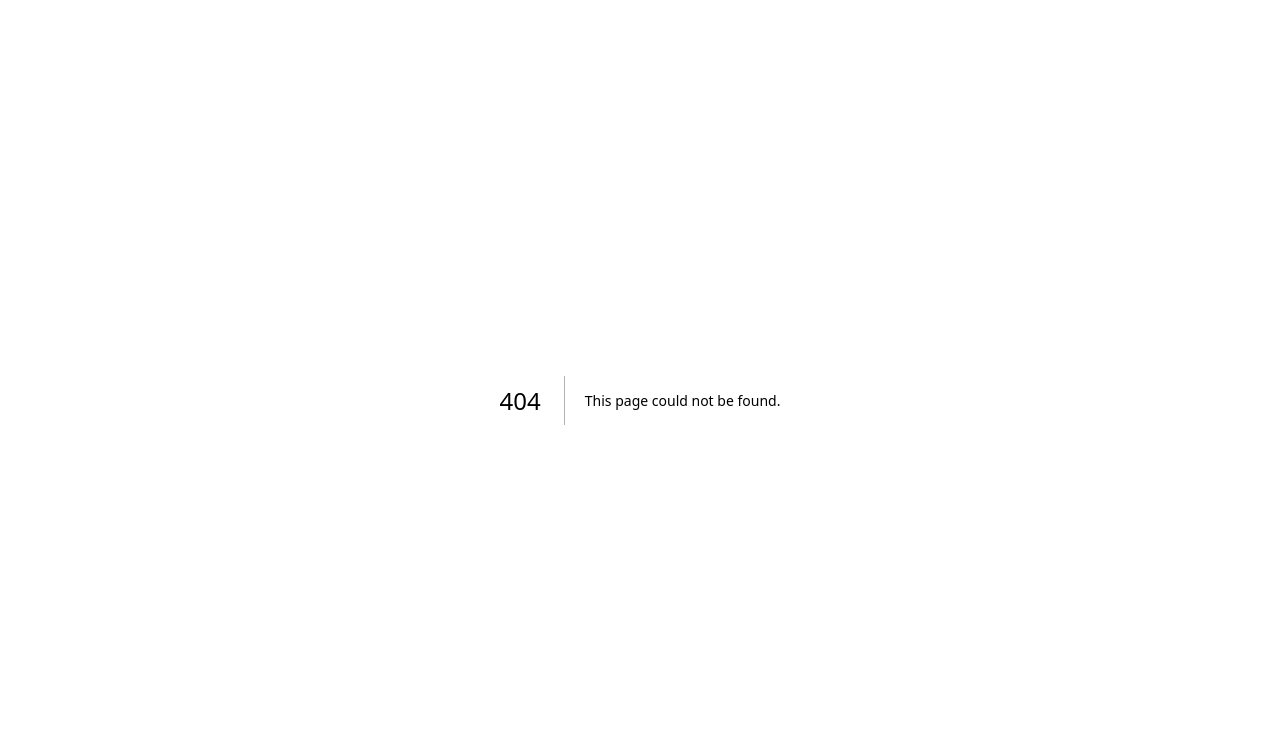
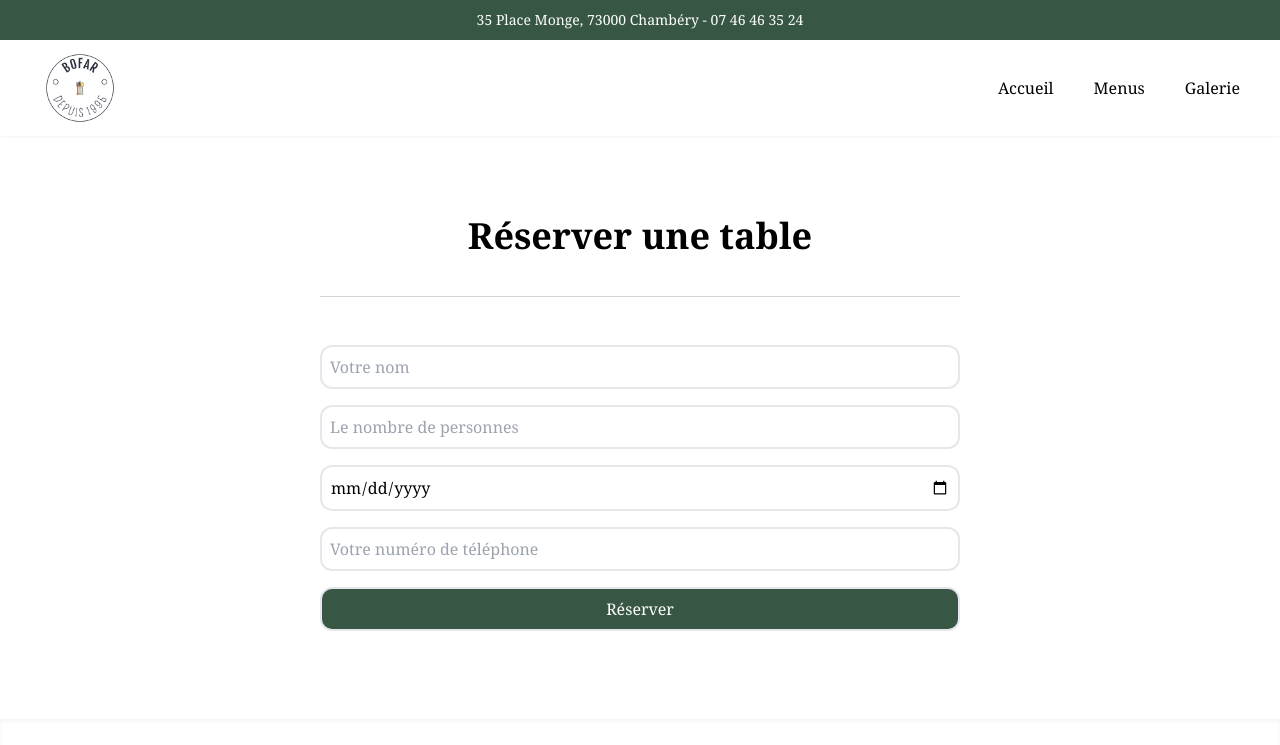
Before and after one commit to Seishiiin/bofar, a Next.js app: page /reservations in a window 1280 px wide. Before the commit this address had no page. Shown: the top 745 px of the page. Built offline with nearby package versions, Linux system fonts and the light colour scheme; grey boxes are pictures that could not be loaded.

Commit message:
contact page + reservations pages

```diff
--- /dev/null
+++ b/app/api/v1/reservations/route.js
@@ -0,0 +1,28 @@
+import { prisma } from "@/lib/database";
+
+export async function POST(req) {
+
+    const body = await req.json();
+    let response = {
+        message: "",
+        status: 0
+    };
+
+    await prisma.reservations.create({
+        data: {
+            name: body.name,
+            people: Number.parseInt(body.people),
+            daytime: new Date(body.daytime).toISOString(),
+            phone: body.phone
+        }
+    }).then(() => {
+        // return 200 status response
+        response = { message: "Votre réservation à bien été prise en compte", status: 200 };
+    }
+    ).catch((error) => {
+        // return 500 status response
+        response = { message: error.message, status: 500 };
+    });
+
+    return Response.json(response);
+}
--- a/app/contact/page.js
+++ /dev/null
@@ -1,9 +0,0 @@
-import Navbar from "@/components/Navbar";
-
-export default function Contact() {
-    return (
-        <main>
-            <Navbar />
-        </main>
-    );
-}
--- a/app/page.js
+++ b/app/page.js
@@ -93,8 +93,7 @@ export default function Home() {
                             <hr className={"my-2 border-gray-300"}/>
                             <p className={"line-clamp-3"}>{event.description}</p>
                             <div className={"flex justify-between items-baseline gap-2 mt-2"}>
-                                <p className={"flex justify-left items-start gap-2 line-clamp-1 text-lg font-black"}><i
-                                    className="bi bi-calendar"></i> {(event.daytime).split("T")[0]}</p>
+                                <p className={"flex justify-left items-start gap-2 line-clamp-1 text-lg font-black"}><i className="bi bi-calendar"></i> {(new Date(event.daytime).toLocaleDateString())}</p>
                                 <Link href={`/events/${snakeCase(event.name)}`}
                                       className={"bg-green-950/80 hover:bg-green-950 flex justify-center items-center gap-2 text-white text-sm mt-5 px-3 py-2 rounded-md"}><i
                                     className={"bi bi-eye"}></i> Voir plus</Link>
@@ -112,13 +111,13 @@ export default function Home() {
 
                 <div className={"w-full grid grid-cols-1 lg:grid-cols-3 gap-4 px-5 md:px-20"}>
                     <div className={"relative"}>
-                        <img src="/ouvrier/1.jpg" alt="Gallery 1" className={"w-full h-full object-cover rounded-md"}/>
+                        <img src="/premium/2.jpg" alt="Gallery 1" className={"w-full h-5/6 object-cover rounded-md"}/>
                     </div>
                     <div className={"relative"}>
-                        <img src="/ouvrier/2.jpg" alt="Gallery 2" className={"w-full h-full object-cover rounded-md"}/>
+                        <img src="/ouvrier/3.jpg" alt="Gallery 2" className={"w-full h-5/6 object-cover rounded-md"}/>
                     </div>
                     <div className={"relative"}>
-                        <img src="/ouvrier/3.jpg" alt="Gallery 3" className={"w-full h-full object-cover rounded-md"}/>
+                        <img src="/terroir/1.jpg" alt="Gallery 3" className={"w-full h-5/6 object-cover rounded-md"}/>
                     </div>
                 </div>
             </div>
--- /dev/null
+++ b/app/reservations/page.js
@@ -0,0 +1,67 @@
+"use client"
+
+import Navbar from "@/components/Navbar";
+import Footer from "@/components/Footer";
+
+import {useState} from "react";
+
+export default function Reservations() {
+
+    const [isLoading, setIsLoading] = useState(false);
+    const [message, setMessage] = useState(null);
+    const [reservation, setReservation] = useState({
+        name: "",
+        people: "",
+        daytime: "",
+        phone: ""
+    });
+
+    async function onSubmit(event) {
+        event.preventDefault()
+        setIsLoading(true)
+        setMessage(null)
+
+        try {
+            const response = await fetch("/api/v1/reservations", {
+                method: "POST",
+                body: JSON.stringify(reservation),
+            })
+
+            if (!response.ok) {
+                throw new Error("Une erreur est survenue")
+            }
+
+            const data = await response.json()
+            setMessage(data.message)
+        } catch (error) {
+            setMessage(error.message)
+            console.error(error)
+        } finally {
+            setIsLoading(false)
+        }
+    }
+
+    return (
+        <main>
+            <Navbar />
+
+            <div className={"w-full my-20 flex flex-col justify-center items-center"}>
+                <h1 className={"text-4xl font-bold"}>Réserver une table</h1>
+                <hr className={"w-1/2 my-10 border-gray-300"}/>
+                {message && <p className={"w-full md:w-1/2 my-2 py-2 text-center text-white font-bold bg-green-950 rounded"}>{message}</p>}
+
+                <form onSubmit={onSubmit} className={"w-full flex flex-col justify-center items-center"}>
+                    <input type="text" className={"w-1/2 p-2 mx-auto my-2 border-2 rounded-xl"} name={"name"} placeholder={"Votre nom"} required value={reservation.name} onChange={event => setReservation({...reservation, name: event.target.value})} />
+                    <input type="number" className={"w-1/2 p-2 mx-auto my-2 border-2 rounded-xl"} name={"phone"} placeholder={"Le nombre de personnes"} required value={reservation.people} onChange={event => setReservation({...reservation, people: event.target.value})} />
+                    <input type="date" className={"w-1/2 p-2 mx-auto my-2 border-2 rounded-xl"} name={"date"} required value={reservation.daytime} onChange={event => setReservation({...reservation, daytime: event.target.value})} />
+                    <input type="text" className={"w-1/2 p-2 mx-auto my-2 border-2 rounded-xl"} name={"phone"} placeholder={"Votre numéro de téléphone"} required value={reservation.phone} onChange={event => setReservation({...reservation, phone: event.target.value})} />
+                    <button type={"submit"} className={"w-1/2 p-2 mx-auto my-2 border-2 rounded-xl bg-green-950/80 text-white"} disabled={isLoading}>
+                        {isLoading ? "En cours..." : "Réserver"}
+                    </button>
+                </form>
+            </div>
+
+            <Footer />
+        </main>
+    )
+}
--- a/components/Navbar.js
+++ b/components/Navbar.js
@@ -21,13 +21,11 @@ export default function Navbar() {
                     <Link href={"/"} className={url === "/" ? "font-bold" : ""}>Accueil</Link>
                     <Link href={"/menus"} className={url === "/menus" ? "font-bold" : ""}>Menus</Link>
                     <Link href={"/gallery"} className={url === "/gallery" ? "font-bold" : ""}>Galerie</Link>
-                    <Link href={"/contact "} className={url === "/contact" ? "font-bold" : ""}>Contact</Link>
                 </div>
                 <div className="flex md:hidden items    -center gap-5">
                     <Link href={"/"}>{url === "/" ? <i className={"bi bi-house-fill text-2xl"}></i> : <i className={"bi bi-house text-2xl"}></i>}</Link>
                     <Link href={"/menus"}>{url === "/menus" ? <i className={"bi bi-card-list text-2xl"}></i> : <i className={"bi bi-card-list text-2xl"}></i>}</Link>
                     <Link href={"/gallery"}>{url === "/gallery" ? <i className={"bi bi-camera-fill text-2xl"}></i> : <i className={"bi bi-camera text-2xl"}></i>}</Link>
-                    <Link href={"/contact"}>{url === "/contact" ? <i className={"bi bi-telephone-fill text-2xl"}></i> : <i className={"bi bi-telephone text-2xl"}></i>}</Link>
                 </div>
             </div>
         </div>
```
